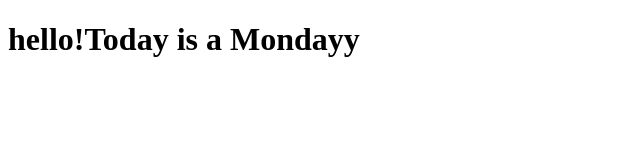
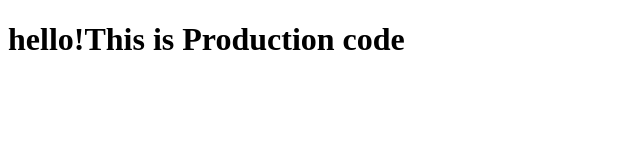
Before and after one commit to YashDesai-11/yash_20_mid2025, a plain HTML site: page index.html in a window 1280 px wide. Shown: the whole page, without its empty margins (0-640 px from the left). Drawn offline with Linux system fonts and the light colour scheme.

Commit message:
firstcommit

```diff
--- a/index.html
+++ b/index.html
@@ -6,6 +6,6 @@
     <title>Document</title>
 </head>
 <body>
-    <h1>hello!Today is a Mondayy</h1>
+    <h1>hello!This is Production code</h1>
 </body>
 </html>
```
